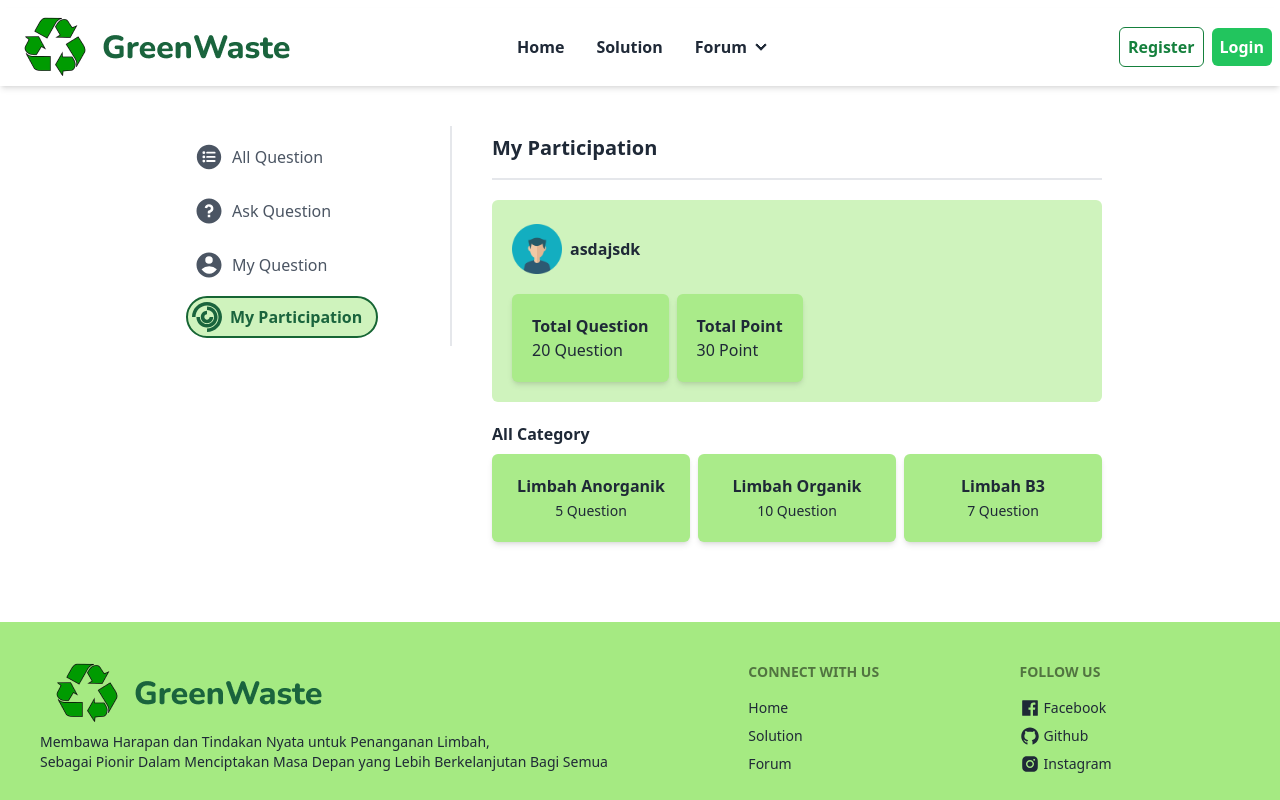
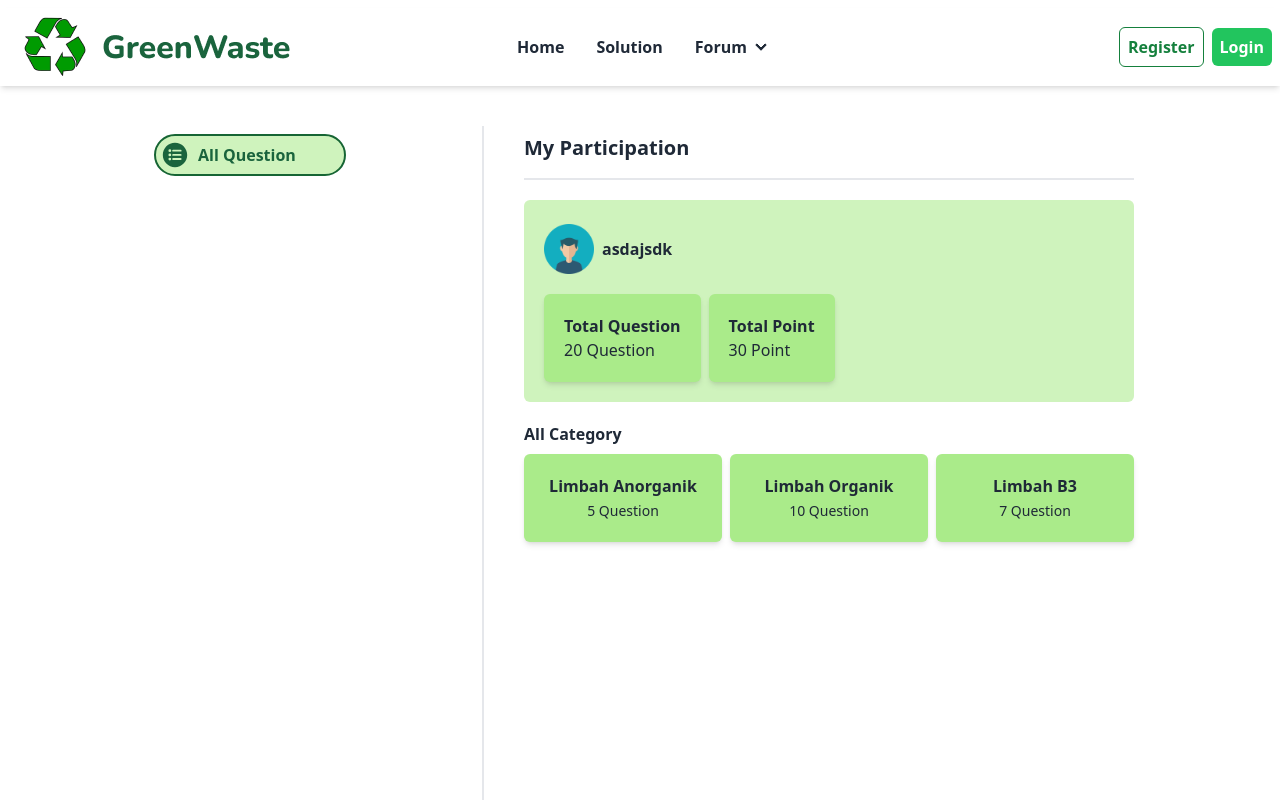
Before and after one commit to FS-16/greenwaste-react, a React (Vite) app: page /forum/my-participation in a window 1280 px wide. Shown: the top 800 px of the page. Built offline with nearby package versions, Linux system fonts and the light colour scheme.

Commit message:
fix: sidebar to auth login

```diff
--- a/src/components/Sidebar.jsx
+++ b/src/components/Sidebar.jsx
@@ -2,9 +2,12 @@ import React from "react";
 import { IoListCircle } from "react-icons/io5";
 import { RiQuestionFill, RiAccountCircleFill } from "react-icons/ri";
 import { SiQuantconnect } from "react-icons/si";
+import { useSelector } from "react-redux";
 import { NavLink } from "react-router-dom";
 
 function Sidebar() {
+  const { currentUser } = useSelector((state) => state.user);
+
   const navigation = [
     {
       name: "All Question",
@@ -58,9 +61,11 @@ function Sidebar() {
 
   return (
     <div>
-      <div className="flex flex-col mt-10 border-r-2">
+      <div className="flex flex-col mt-10 border-r-2 min-h-screen">
         {/* SIDEBAR */}
         <div className="pr-16">
+          {currentUser ? (
+            <div>
               {navigation.map((item) => (
                 <NavLink
                   to={item.href}
@@ -76,6 +81,15 @@ function Sidebar() {
                 </NavLink>
               ))}
             </div>
+          ) : (
+            <div className="pr-16">
+              <span className="text-[#1a643d] bg-[#cff3bd] rounded-full flex flex-row items-center gap-2 p-1 font-semibold text-base w-48 border-2 border-green-800 m-2">
+                <IoListCircle size={30} />
+                All Question
+              </span>
+            </div>
+          )}
+        </div>
       </div>
     </div>
   );
```
Also changed, not shown: src/pages/Login.jsx (+12 -12 lines). Lines whose indentation alone changed are shown as unchanged.
